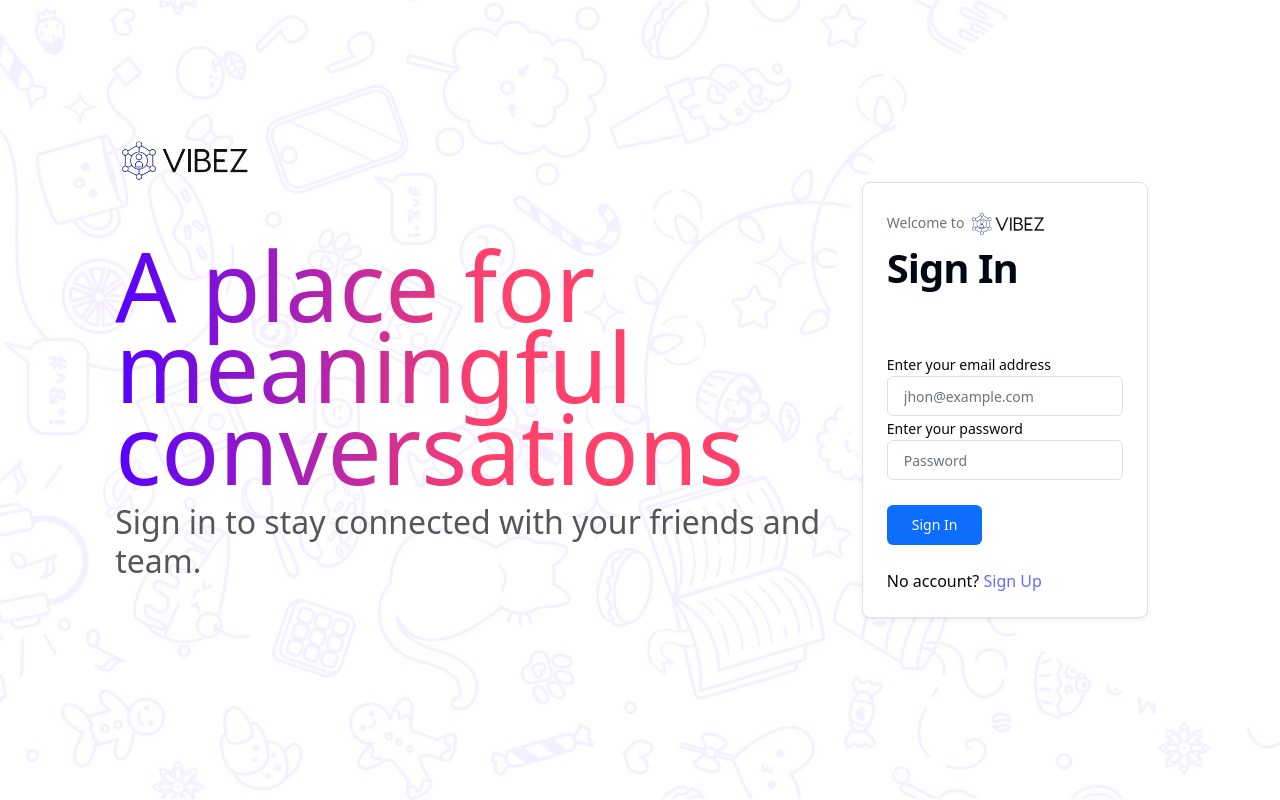
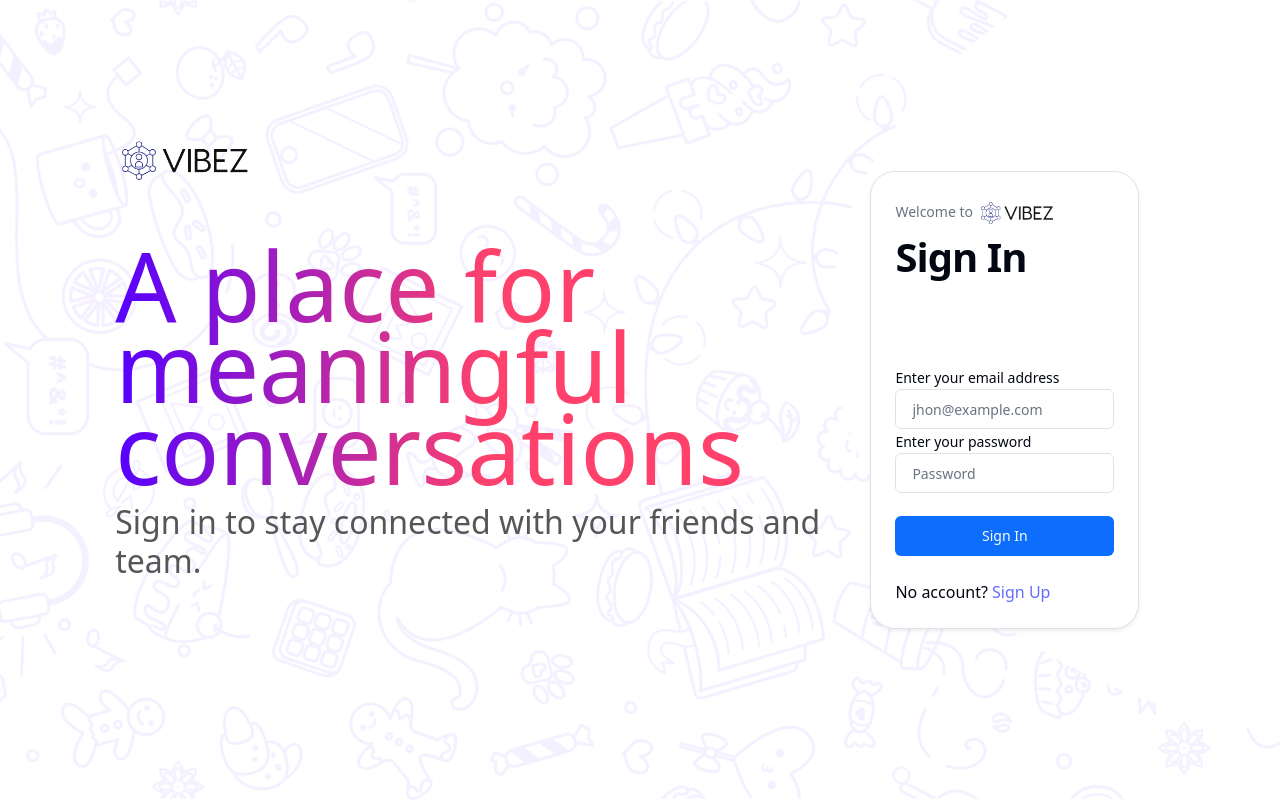
Before and after one commit to OshithRoshantha/Vibez-client, a React (Vite) app: page / in a window 1280 px wide. Built offline with nearby package versions, Linux system fonts and the light colour scheme.

Commit message:
enhance Signin page layout and styles, add custom class for Card component and adjust button width

```diff
--- a/src/Pages/Signin.jsx
+++ b/src/Pages/Signin.jsx
@@ -27,7 +27,7 @@ export default function Signin() {
             <h1 className="display-4 main-sub">Sign in to stay connected with your friends and team.</h1>
         </div>
         <div className='right-side'>
-        <Card>
+        <Card className='login-card'>
           <CardHeader>
             <CardDescription>Welcome to&nbsp;<img src={mainLogo} className='text-logo' alt='Main Logo'/> </CardDescription>
             <CardTitle className='card-heading'>Sign In</CardTitle>
@@ -41,6 +41,7 @@ export default function Signin() {
                 console.log('Login Failed');
               }}
             />
+            <br/>
             <Label htmlFor="email">Enter your email address</Label>
             <Input type="email" id="email" placeholder="jhon@example.com" />
             <Label htmlFor="email">Enter your password</Label>
--- a/src/Pages/Styles/Signin.css
+++ b/src/Pages/Styles/Signin.css
@@ -72,8 +72,14 @@
 
 .sign-in-btn-main{
     margin-top: 10.5%;
+    width: 100%;
 }
 
 .card-heading{
     font-size: 250%;
 }
+
+.login-card{
+    width: 60%;
+    border-radius: 25px;
+}
```
